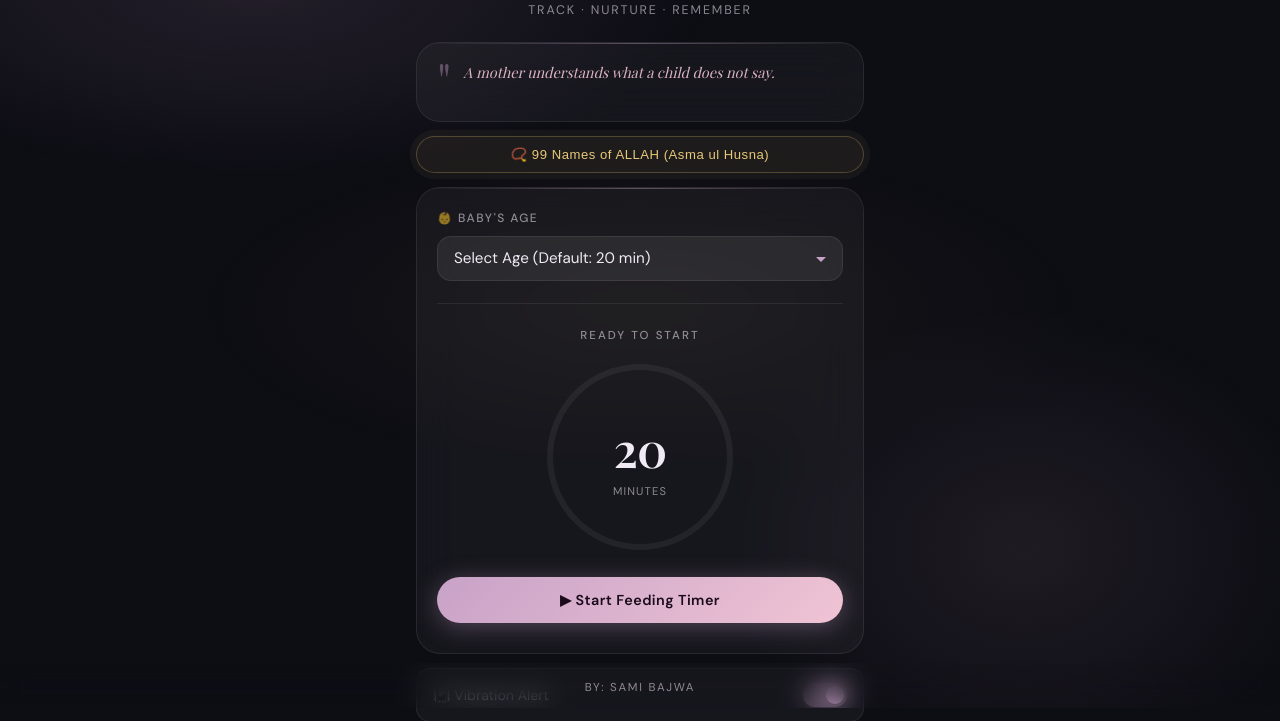
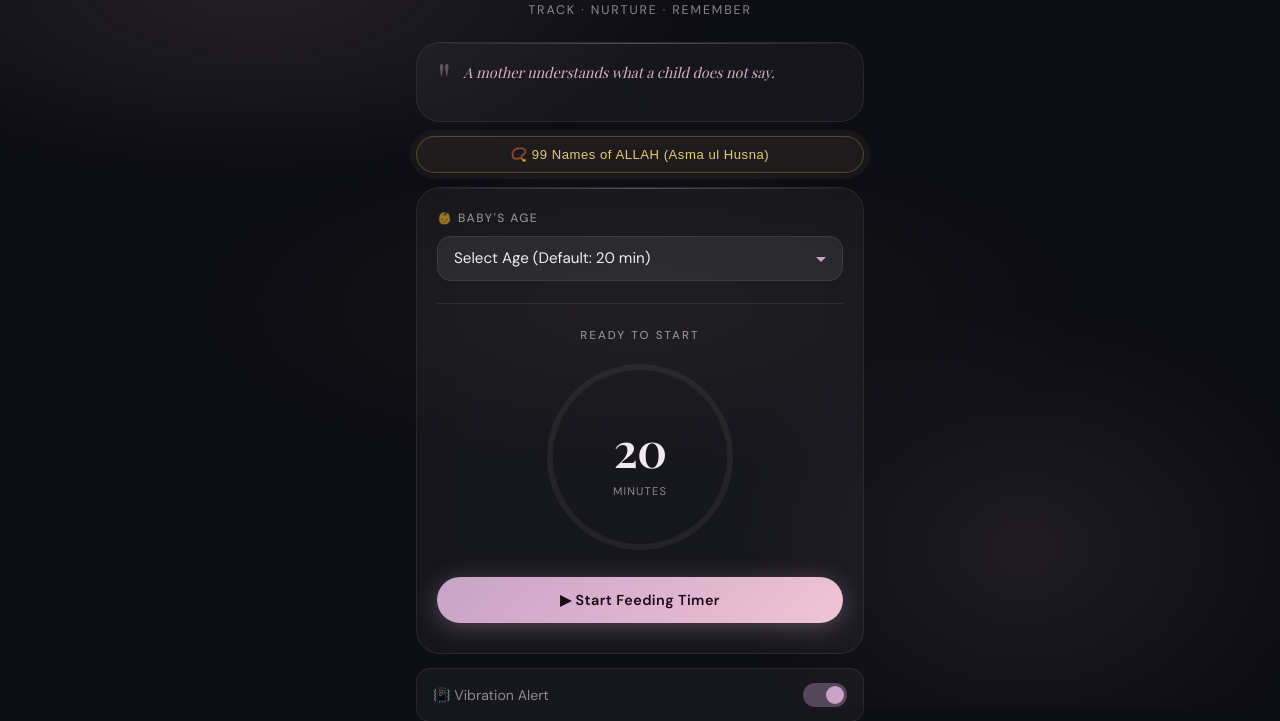
Before and after one commit to appsfordailyuse/motherfeed, a plain HTML site: page index.html in a window 1280 px wide. Shown: the part 92-813 px from the top of the page. Drawn offline with nearby package versions, Linux system fonts and the light colour scheme; a web font is replaced by a local one.

Commit message:
Update index.html

```diff
--- a/index.html
+++ b/index.html
@@ -621,16 +621,8 @@
 
         /* ── Footer ── */
         .footer {
-            position: fixed;
-            bottom: 0;
-            left: 0;
-            right: 0;
             text-align: center;
-            padding: 12px 20px;
-            background: transparent;
-            backdrop-filter: blur(12px);
-            -webkit-backdrop-filter: blur(12px);
-            z-index: 100;
+            padding: 20px 0 40px;
         }
 
         .footer a {
```
